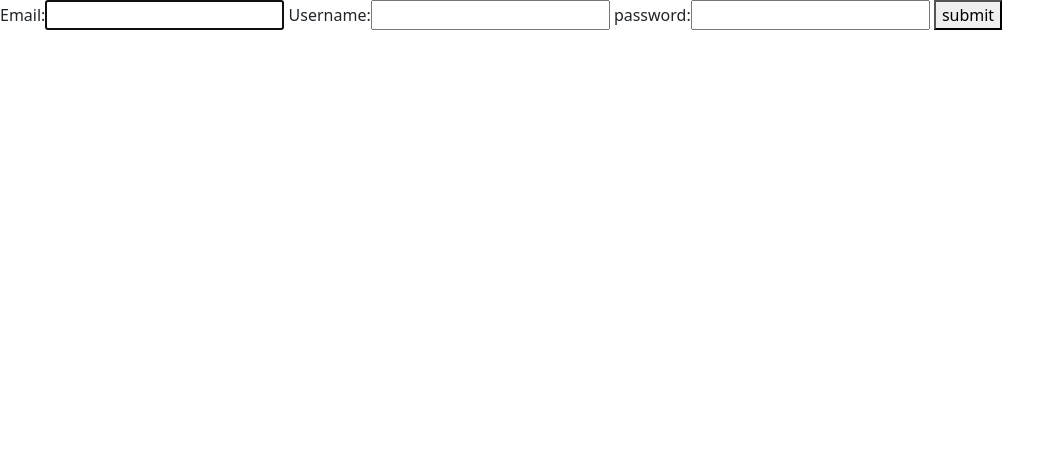
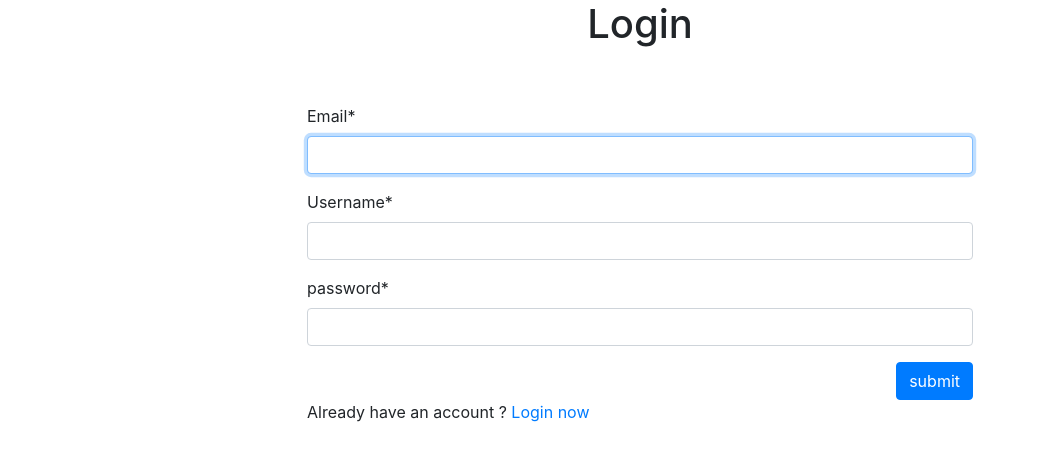
Before and after one commit to AkhilRobert/django-blog, a Django app: page /user/register/ in a window 1280 px wide. Shown: the top 461 px of the page, without its empty margins (0-1064 px from the left). Run offline with Django 3.2, Linux system fonts and the light colour scheme; some libraries are stand-ins or nearby versions.

Commit message:
Downgraded from bootstrap 5 to 4 and styled the forms

```diff
--- a/config/settings.py
+++ b/config/settings.py
@@ -35,6 +35,7 @@ DEBUG = True
 THIRD_PARTY_APPS = [
     "django_editorjs_fields",
     "django_seed",
+    "crispy_forms",
 ]
 
 
@@ -168,6 +169,8 @@ LOGGING = {
     },
 }
 
+CRISPY_TEMPLATE_PACK = "bootstrap4"
+
 
 DEFAULT_AUTO_FIELD = "django.db.models.BigAutoField"
 
--- a/static/css/style.css
+++ b/static/css/style.css
@@ -17,7 +17,7 @@
 }
 
 .link:hover {
-    color: var(--bs-blue);
+    color: var(--blue);
     cursor: pointer;
 }
 
@@ -30,5 +30,29 @@
 }
 
 .sign-out {
-    color: var(--bs-danger) !important;
+    color: var(--red) !important;
 }
+
+.gap-2 {
+    gap: 10px;
+}
+
+.pointer {
+    cursor: pointer;
+}
+
+.form {
+    max-width: 60%;
+    margin: 0 auto;
+}
+
+.form__button {
+    display: flex;
+    justify-content: flex-end;
+}
+
+@media screen and (max-width: 720px) {
+    .form {
+        max-width: 90%;
+    }
+}
--- a/templates/partials/_base.html
+++ b/templates/partials/_base.html
@@ -10,11 +10,11 @@
         <title>{% block title %}{% endblock title %}</title>
 
         <link
-            href="https://cdn.jsdelivr.net/npm/bootstrap@5.1.0/dist/css/bootstrap.min.css"
             rel="stylesheet"
-            integrity="sha384-KyZXEAg3QhqLMpG8r+8fhAXLRk2vvoC2f3B09zVXn8CA5QIVfZOJ3BCsw2P0p/We"
+            href="https://cdn.jsdelivr.net/npm/bootstrap@4.6.0/dist/css/bootstrap.min.css"
+            integrity="sha384-B0vP5xmATw1+K9KRQjQERJvTumQW0nPEzvF6L/Z6nronJ3oUOFUFpCjEUQouq2+l"
             crossorigin="anonymous"
-        />
+        >
 
         <link rel="stylesheet" href="{% static 'css/style.css' %}">
 
@@ -22,18 +22,24 @@
 
 
     <body>
+
+
+        <script
+            src="https://code.jquery.com/jquery-3.5.1.slim.min.js"
+            integrity="sha384-DfXdz2htPH0lsSSs5nCTpuj/zy4C+OGpamoFVy38MVBnE+IbbVYUew+OrCXaRkfj"
+            crossorigin="anonymous">
+        </script>
+
+        <script
+            src="https://cdn.jsdelivr.net/npm/bootstrap@4.6.0/dist/js/bootstrap.bundle.min.js"
+            integrity="sha384-Piv4xVNRyMGpqkS2by6br4gNJ7DXjqk09RmUpJ8jgGtD7zP9yug3goQfGII0yAns"
+            crossorigin="anonymous">
+        </script>
+
         {% block nav %}
             {% include 'partials/_nav.html' %}
         {% endblock nav %}
 
         {%block content %}{% endblock content %}
     </body>
-
-
-    <script
-        src="https://cdn.jsdelivr.net/npm/bootstrap@5.1.0/dist/js/bootstrap.bundle.min.js"
-        integrity="sha384-U1DAWAznBHeqEIlVSCgzq+c9gqGAJn5c/t99JyeKa9xxaYpSvHU5awsuZVVFIhvj"
-        crossorigin="anonymous"
-    ></script>
-
 </html>
--- a/templates/users/register.html
+++ b/templates/users/register.html
@@ -1,4 +1,6 @@
 {% extends 'partials/_base.html' %}
+
+{% load crispy_forms_tags %}
 
 {% block nav %}{% endblock nav %}
 
@@ -6,11 +8,20 @@
 
 {% block content %}
 
-    <form method="post">
-        {% csrf_token %}
-        {{form}}
-        <button>submit</button>
-    </form>
+    <div class="d-flex align-items-center justify-content-center">
+        <h1>Login</h1>
+    </div>
 
+    <div class="container mt-5">
+        <form method="post" class="form" >
+            {% csrf_token %}
+            {{ form|crispy }}
+            <div class="form__button">
+                <button class="btn btn-primary" >submit</button>
+            </div>
+
+            <p>Already have an account ? <a href="{% url 'user:login' %}">Login now</a></p>
+        </form>
+    </div>
 
 {% endblock content %}
```
Also changed, not shown: templates/partials/_nav.html (+15 -8 lines), templates/users/login.html (+21 -5 lines).
